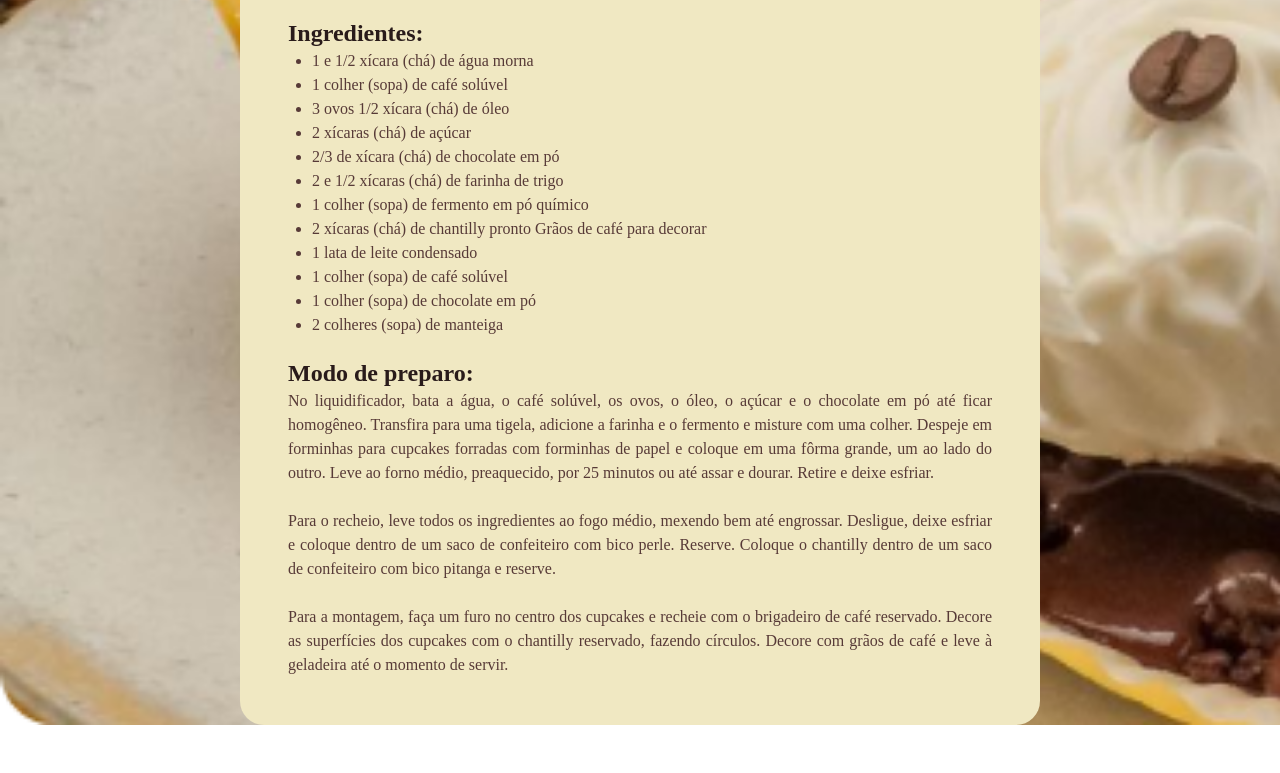
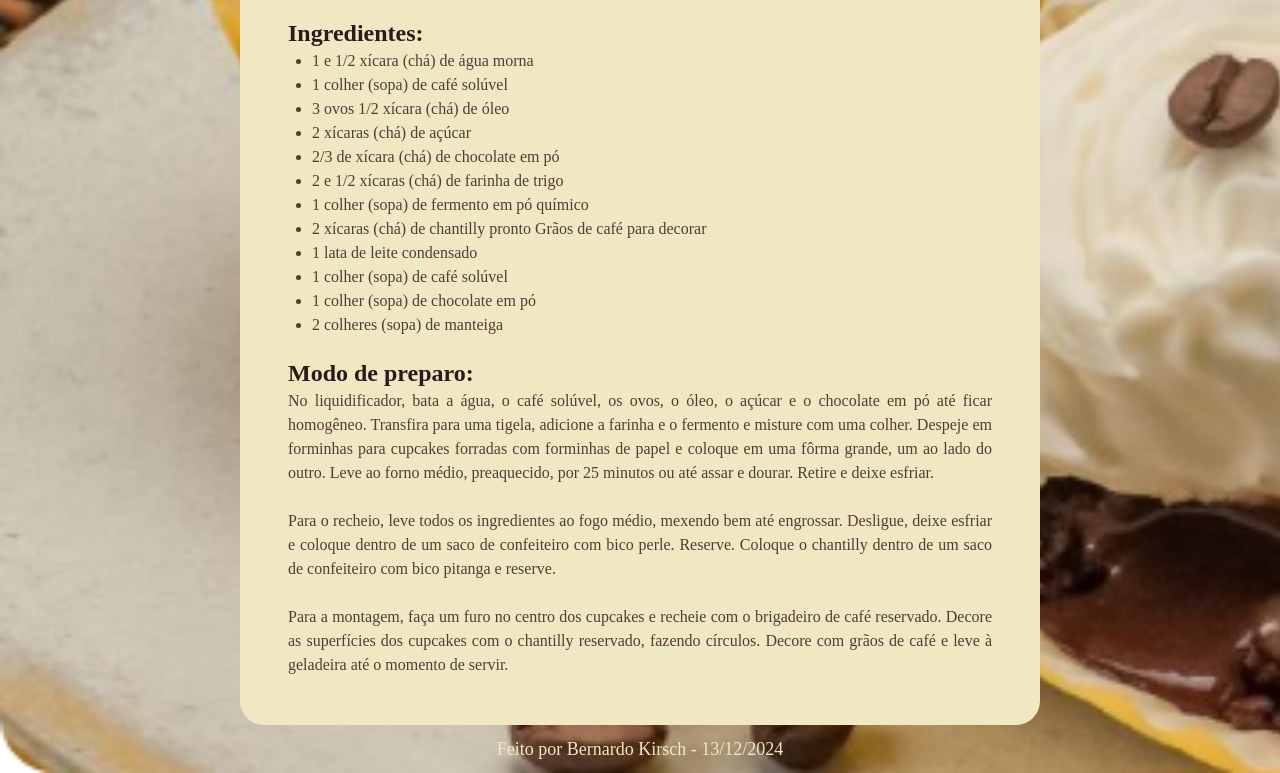
Before and after one commit to kirschzao/CupCakeTest, a plain HTML site: page index.html in a window 1280 px wide. Shown: the part 656-1429 px from the top of the page. Before the commit the page ends 1381 px from the top, so only its background shows below. Drawn offline with Linux system fonts and the light colour scheme; a web font is replaced by a local one.

Commit message:
Finalizando

```diff
--- a/StyleCupcake.css
+++ b/StyleCupcake.css
@@ -65,3 +65,10 @@ h1 + img {
   padding: 0;
   box-sizing: border-box;
 }
+
+footer{
+  margin: 12px;
+  text-align: center;
+  color: #f0e8c2;
+  font-size: large;
+}
--- a/index.html
+++ b/index.html
@@ -50,9 +50,8 @@
         Para a montagem, faça um furo no centro dos cupcakes e recheie com o brigadeiro de café reservado. Decore as superfícies dos cupcakes com o chantilly reservado, fazendo círculos. Decore com grãos de café e leve à geladeira até o momento de servir.</p>
       </section>
     </main>
-
   </div>
-
+  <footer>Feito por Bernardo Kirsch - 13/12/2024</footer>
 </body>
 
 </html>
```
